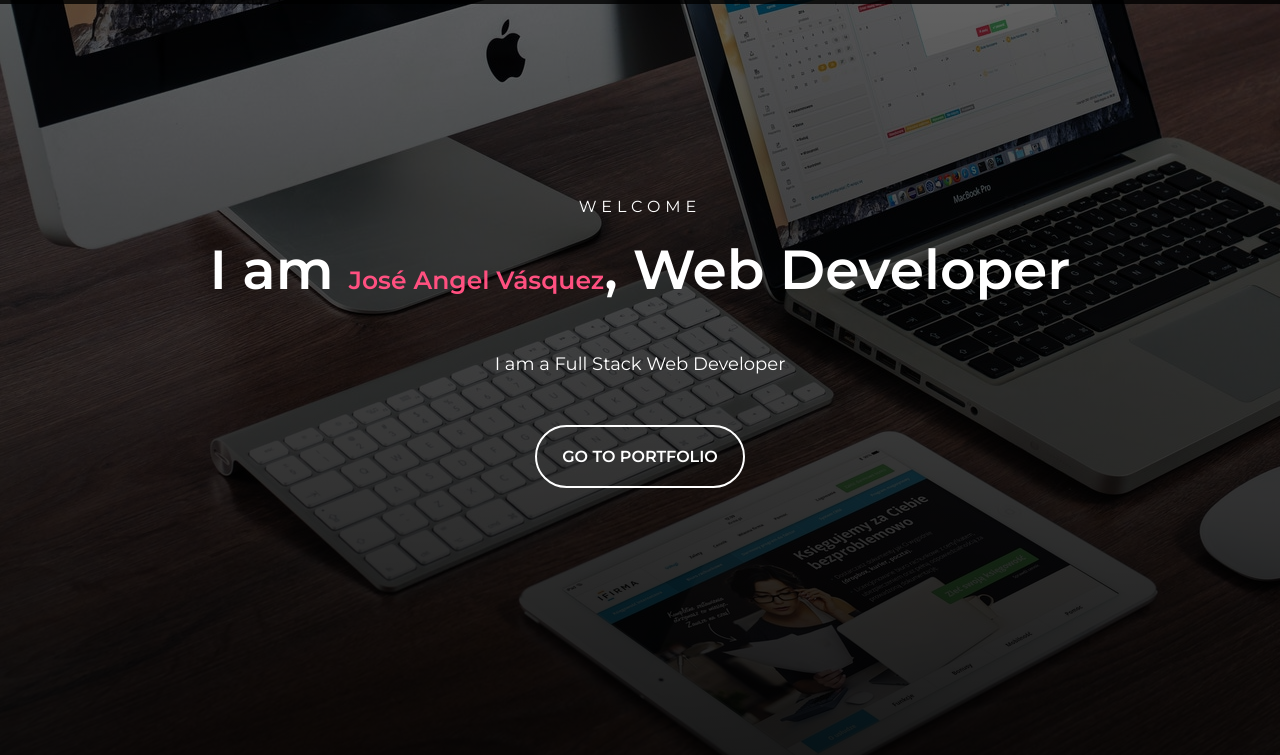
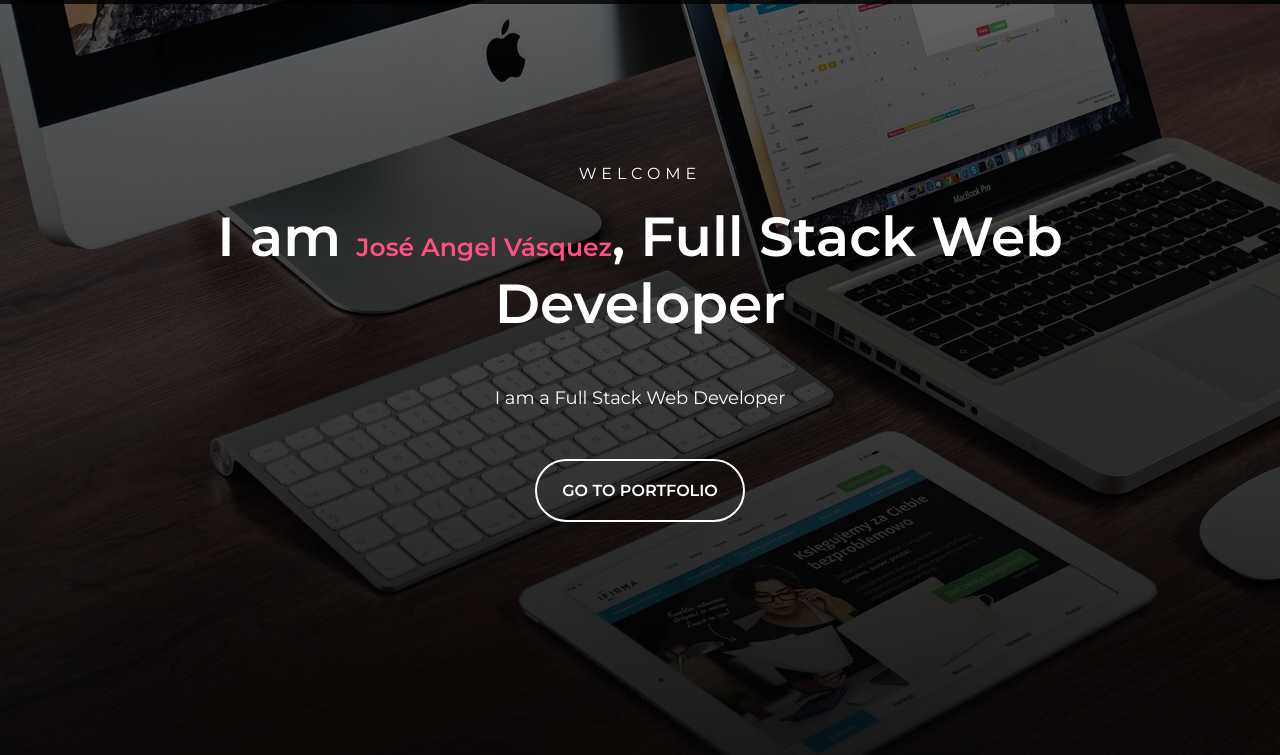
Before and after one commit to joseangvas/portfolio-jav-en, a plain HTML site: page index.html in a window 1280 px wide. Shown: the part 45-800 px from the top of the page. Drawn offline with nearby package versions, Linux system fonts and the light colour scheme.

Commit message:
Cambio de Título

```diff
--- a/index.html
+++ b/index.html
@@ -68,7 +68,7 @@
         </header>
         <div class="presentacion">
           <p class="bienvenida">WELCOME</p>
-          <h2>I am <span>José Angel Vásquez</span>, Web Developer</h2>
+          <h2>I am <span>José Angel Vásquez</span>, Full Stack Web Developer</h2>
           <p class="descripcion">
             I am a Full Stack Web Developer
           </p>
```
